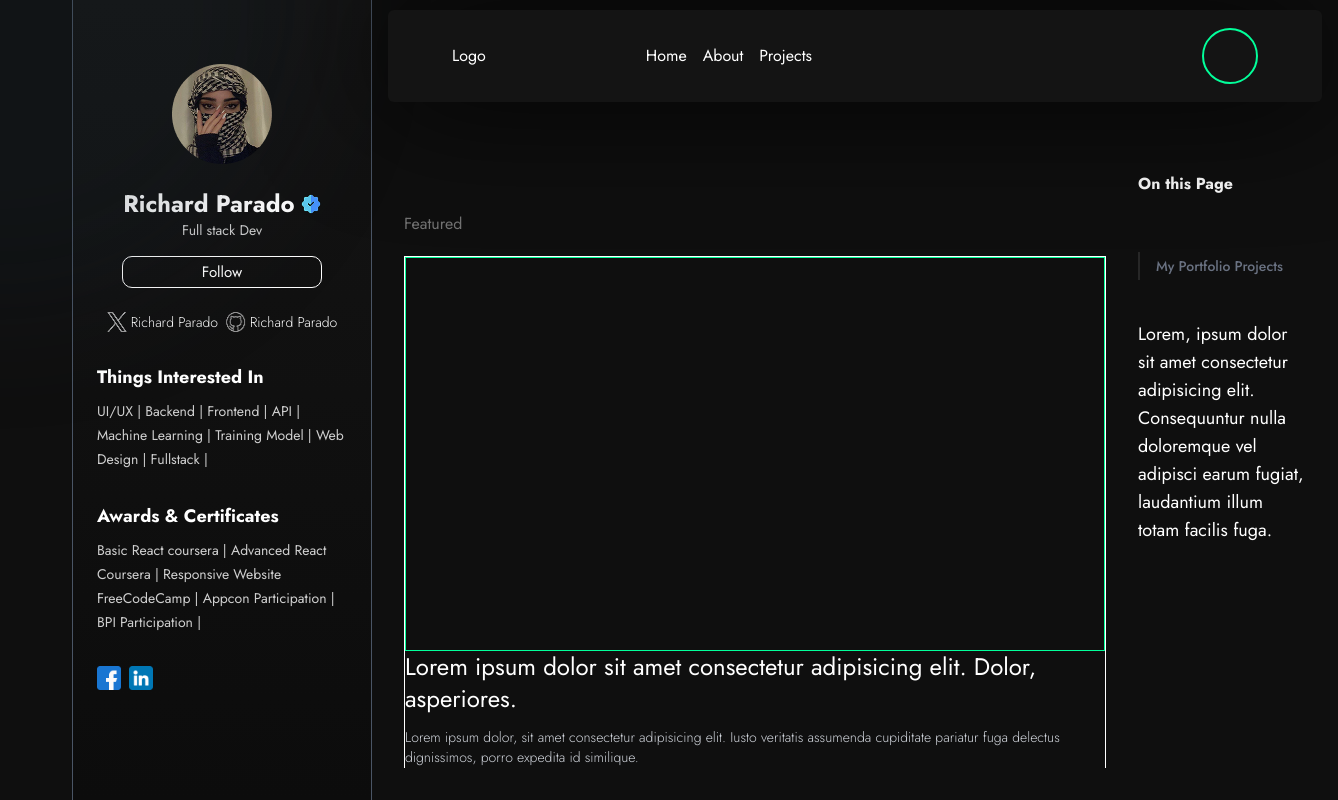
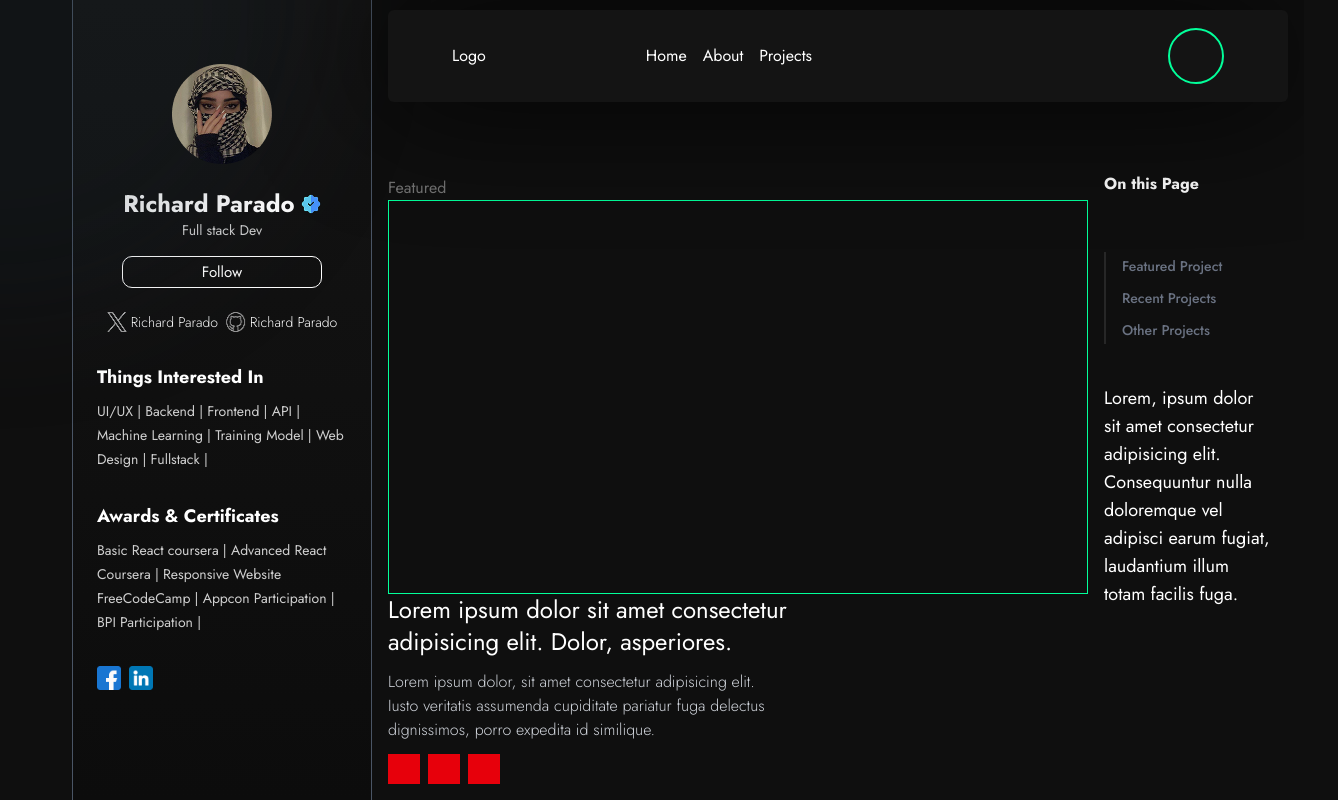
Before and after one commit to RichardPharads/PortfolioV2, a React (Vite) app: page / in a window 1280 px wide. Both pictures are taken after a click on the button "Projects". Shown: the whole page, 1338 px wide, since content can reach past the window. Built offline with nearby package versions, Linux system fonts and the light colour scheme; grey boxes are pictures that could not be loaded.

Commit message:
added project folder component

```diff
--- a/src/Components/Main/Main.jsx
+++ b/src/Components/Main/Main.jsx
@@ -6,10 +6,10 @@ function Main() {
   const { sectionRef, listContents } = useSection();
 
   return (
-    <div className="flex-1 z-0 scroll-auto md:p-4">
-      <div className="h-full w-full">
+    <div className="flex-1 z-0 scroll-auto">
+      <div className=" h-full w-full">
         <div className="h-full flex flex-col">
-          <div className="overflow-y-auto flex-1 scrollbar-hidden pb-10 py-20">
+          <div className="overflow-y-auto flex-1 scrollbar-hidden pb-10 py-20 ">
             {listContents ? listContents.map((items) => {
               // ❌ Hide Profile if not mobile
 
@@ -18,12 +18,12 @@ function Main() {
                   key={items.id}
                   initial={{ opacity: 0, y: items.id === "About" ? 60 : 50 }}
                   whileInView={{ opacity: 1, y: 0 }}
-                  viewport={{ once: false, amount: 0.3 }}
+                  viewport={{ once: false, amount: 0.2 }}
                   transition={{ duration: items.id === "About" ? 1.2 : 1 }}
                 >
                   <div
                     ref={(el) => (sectionRef[items.id] = { current: el })}
-                    className="min-h-lvh w-full z-0"
+                    className="min-h-lvh w-full z-0 "
                   >
                     {items.components && <items.components />}
                   </div>
--- /dev/null
+++ b/src/Components/Page Components/Project Components/OtherProject.jsx
@@ -0,0 +1,17 @@
+import React from 'react'
+import ProjectCard from './ProjectCard'
+import {projects} from './Projects'
+
+function OtherProject() {
+  return (
+    <div className='flex flex-col justify-center gap-2  h-lvh '>
+        {
+          projects.filter(featured => !featured.featured).map(project =>(
+            <ProjectCard image="something" title={project.title} text={project.description}/>
+          ))
+         }
+    </div>
+  )
+}
+
+export default OtherProject
--- /dev/null
+++ b/src/Components/Page Components/Project Components/ProjectCard.jsx
@@ -0,0 +1,18 @@
+import React from 'react'
+
+function ProjectCard({image, title , text}) {
+  return (
+        <div className='card-container h-fit gap-2 flex flex-wrap'>
+            <div className='flex gap-5 flex-wrap'>
+              <div className='card w-full sm:max-w-[400px] sm:min-w-[500px] aspect-video bg-neutral-800/20'>{image}</div>
+              <div className='flex flex-col'>
+               <h2 className='text-lg md:text-2xl'>{title}</h2>
+                <p className='font-light text-neutral-200 w-full sm:w-[300px] border text-wrap'>{text}</p>
+              </div>
+
+            </div>
+        </div>
+  )
+}
+
+export default ProjectCard
--- a/src/Components/Page Components/Projects.jsx
+++ b/src/Components/Page Components/Project Components/Projects.jsx
@@ -1,8 +1,7 @@
 import React from 'react'
 import { motion } from 'framer-motion'
-
-function Projects() {
-  const projects = [
+import ProjectCard from './ProjectCard'
+export const projects = [
     {
       id: 1,
       title: "E-Commerce Platform",
@@ -44,18 +43,18 @@ function Projects() {
       featured: true
     }
   ]
+function Projects() {
 
+  const filtered = projects.filter(project => project.featured)
   return (
-    <div>
-      <div className=' w-full h-auto '>
-
-        <div className='featured w-full h-fit'>
-            <h2 className='py-5 text-neutral-500'>Featured</h2>
-            <div className='flex flex-wrap border '>
+        <div className='w-full h-full'>
+        <div className='featured w-full'>
+            <h2 className='text-neutral-500'>Featured</h2>
+            <div className='flex flex-wrap  '>
               <div className='image w-full lg:w-[700px] aspect-video border border-accent'></div>
-              <article className=''>
+              <article className='md:w-[400px]'>
                 <h2 className='text-2xl'>Lorem ipsum dolor sit amet consectetur adipisicing elit. Dolor, asperiores.</h2>
-                <p className='text-sm font-light text-gray-300 py-3'>Lorem ipsum dolor, sit amet consectetur adipisicing elit. Iusto veritatis assumenda cupiditate pariatur fuga delectus dignissimos, porro expedita id similique.</p>
+                <p className=' font-light text-gray-300 py-3'>Lorem ipsum dolor, sit amet consectetur adipisicing elit. Iusto veritatis assumenda cupiditate pariatur fuga delectus dignissimos, porro expedita id similique.</p>
                 <div className='icons flex gap-2'>
                   <div className='w-8 h-8 bg-red-600'></div>
                   <div className='w-8 h-8 bg-red-600'></div>
@@ -65,19 +64,8 @@ function Projects() {
               </article>
             </div>
         </div>
-        <div className=' p-3 '>
-          <h2 className='py-5 text-neutral-500'>Recent</h2>
-          <div className='card-container  h-fit gap-2 flex flex-wrap'>
-
-            <div className='card w-full sm:w-[400px] aspect-video bg-neutral-800/20'></div>
-            <div className='card w-full sm:w-[400px] aspect-video bg-neutral-800/20'></div>
-            <span className='py-5'>
-            </span>
-        </div>
-      </div>
       </div>
 
-    </div>
   )
 
 }
--- /dev/null
+++ b/src/Components/Page Components/Project Components/RecentProject.jsx
@@ -0,0 +1,17 @@
+import React from 'react'
+import ProjectCard from './ProjectCard'
+import {projects} from './Projects'
+
+function RecentProject() {
+  return (
+    <div className='flex flex-col justify-center gap-2  h-lvh'>
+        {
+          projects.filter(featured => featured.featured).map(project =>(
+       <ProjectCard image="something" title={project.title} text={project.description}/>
+          ))
+         }
+    </div>
+  )
+}
+
+export default RecentProject
--- a/src/data/MainContents.jsx
+++ b/src/data/MainContents.jsx
@@ -2,8 +2,11 @@ import LandingPage from "../Components/Page Components/LandingPage"
 import Skills from "../Components/Page Components/Skills"
 import Value from "../Components/Page Components/Value"
 import Testimonials from "../Components/Page Components/Testimonials"
-import Projects from "../Components/Page Components/Projects"
+import Projects from "../Components/Page Components/Project Components/Projects"
 import Profile from "../Components/Aside/Profile"
+import RecentProject from '../Components/Page Components/Project Components/RecentProject'
+import OtherProject from '../Components/Page Components/Project Components/OtherProject'
+
 export const listContents = [
   [
      {
@@ -36,14 +39,25 @@ export const listContents = [
     title: "Testimonials",
     contents: "Testimonials",
     components: () => <Testimonials/>,
-
   },
-  ], [
+  ],[
   {
     id: 1,
     title: "Projects",
-    contents: "My Portfolio Projects",
+    contents: "Featured Project",
     components: () => <Projects/>,
+  },
+    {
+    id: 2,
+    title: "Recent",
+    contents: "Recent Projects",
+    components: () => <RecentProject/>
+  },
+   {
+    id: 3,
+    title: "Other",
+    contents: "Other Projects",
+    components: () => <OtherProject/>,
   }
   ],[
     {
```
